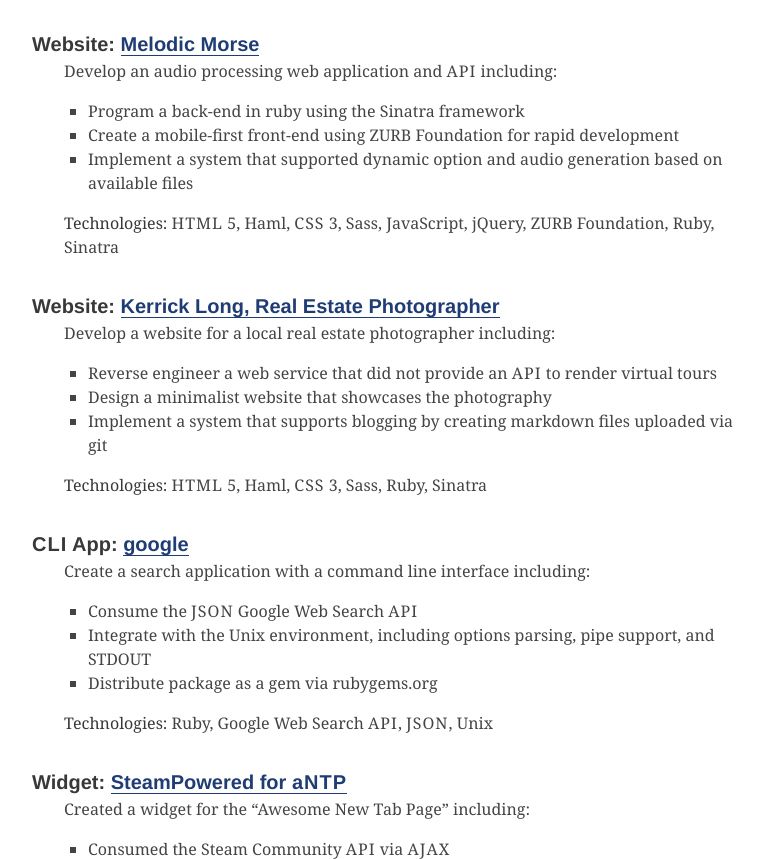
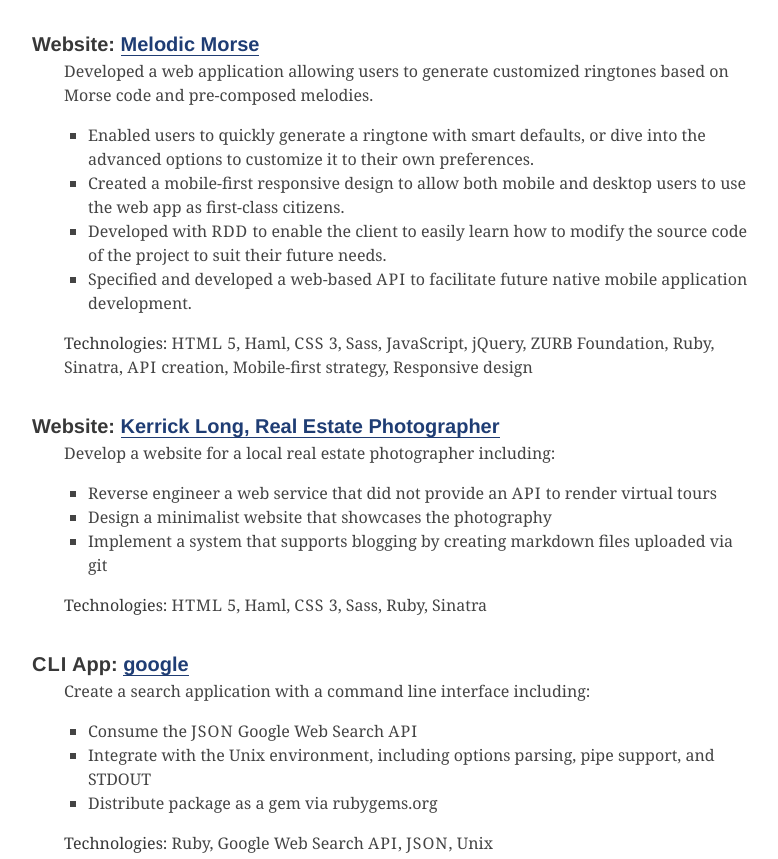
Before and after one commit to Kerrick/hire.kerricklong.com, a plain HTML site: page index.html in a window 1280 px wide. Shown: the part 1687-2546 px from the top of the page, without its empty margins (256-1034 px from the left). Drawn offline with Linux system fonts and the light colour scheme; a web font is replaced by a local one.

Commit message:
Rewrite project: Melodic Morse

```diff
--- a/index.html
+++ b/index.html
@@ -233,14 +233,31 @@
           <a href="http://melodicmorse.com/">Melodic Morse</a>
         </h3>
         <p class="description">
-          Develop an audio processing web application and <abbr title="Application Programming Interface">API</abbr> including:
+          Developed a web application allowing users to generate customized
+          ringtones based on Morse code and pre-composed melodies.
         </p>
         <section class="duties">
           <h4>Duties</h4>
           <ul>
-            <li>Program a back-end in ruby using the Sinatra framework</li>
-            <li>Create a mobile-first front-end using ZURB Foundation for rapid development</li>
-            <li>Implement a system that supported dynamic option and audio generation based on available files</li>
+            <li>
+              Enabled users to quickly generate a ringtone with smart defaults,
+              or dive into the advanced options to customize it to their own
+              preferences.
+            </li>
+            <li>
+              Created a mobile-first responsive design to allow both mobile and
+              desktop users to use the web app as first-class citizens.
+            </li>
+            <li>
+              Developed with <abbr title="Readme Driven Development">RDD</abbr>
+              to enable the client to easily learn how to modify the source
+              code of the project to suit their future needs.
+            </li>
+            <li>
+              Specified and developed a web-based
+              <abbr title="Application Programming Interface">API</abbr> to
+              facilitate future native mobile application development.
+            </li>
           </ul>
         </section>
         <section class="technologies">
@@ -255,6 +272,9 @@
             <li>ZURB Foundation</li>
             <li>Ruby</li>
             <li>Sinatra</li>
+            <li><abbr title="Application Programming Interface">API</abbr> creation</li>
+            <li>Mobile-first strategy</li>
+            <li>Responsive design</li>
           </ul>
         </section>
       </article>
```
Also changed, not shown: resume.txt (+14 -6 lines).
